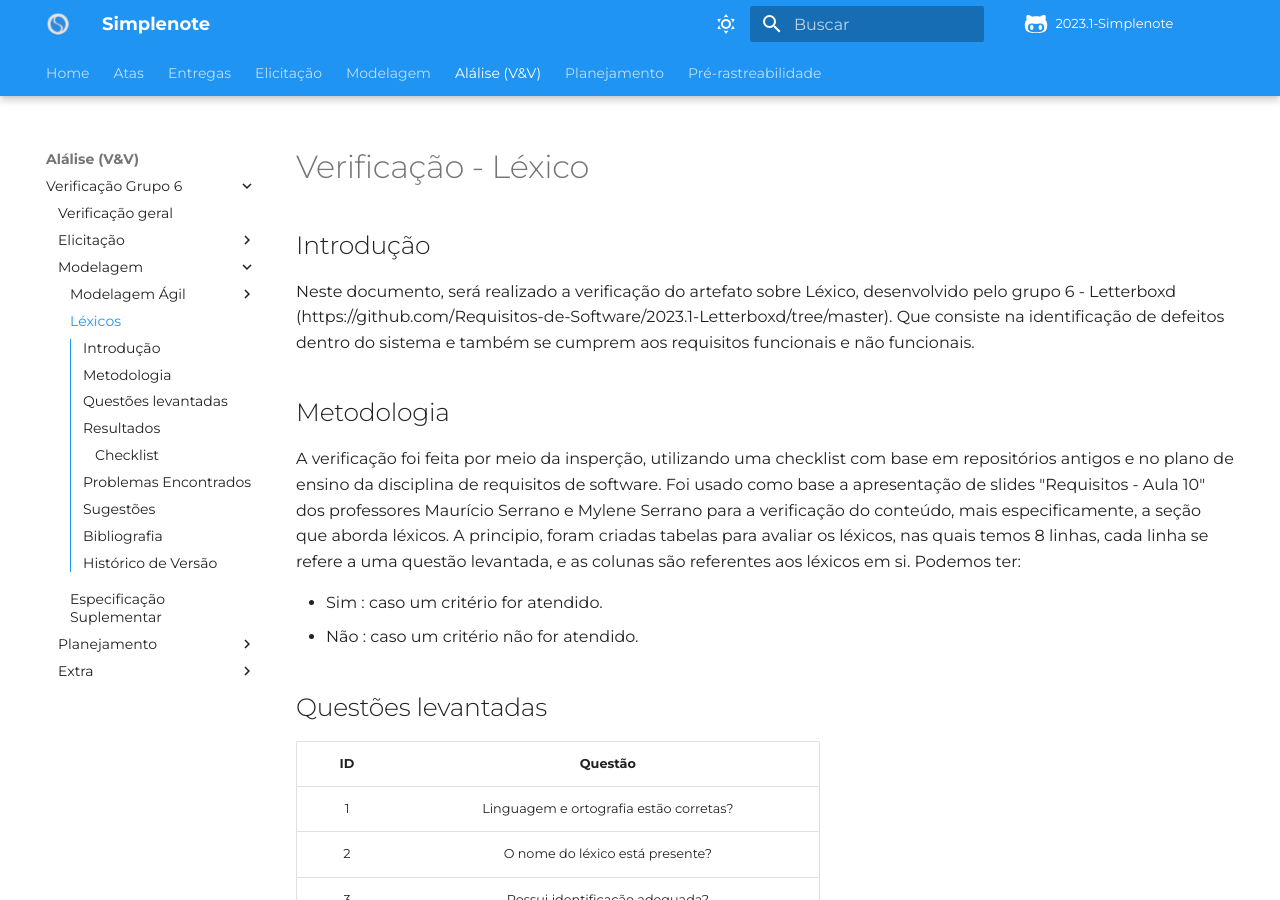
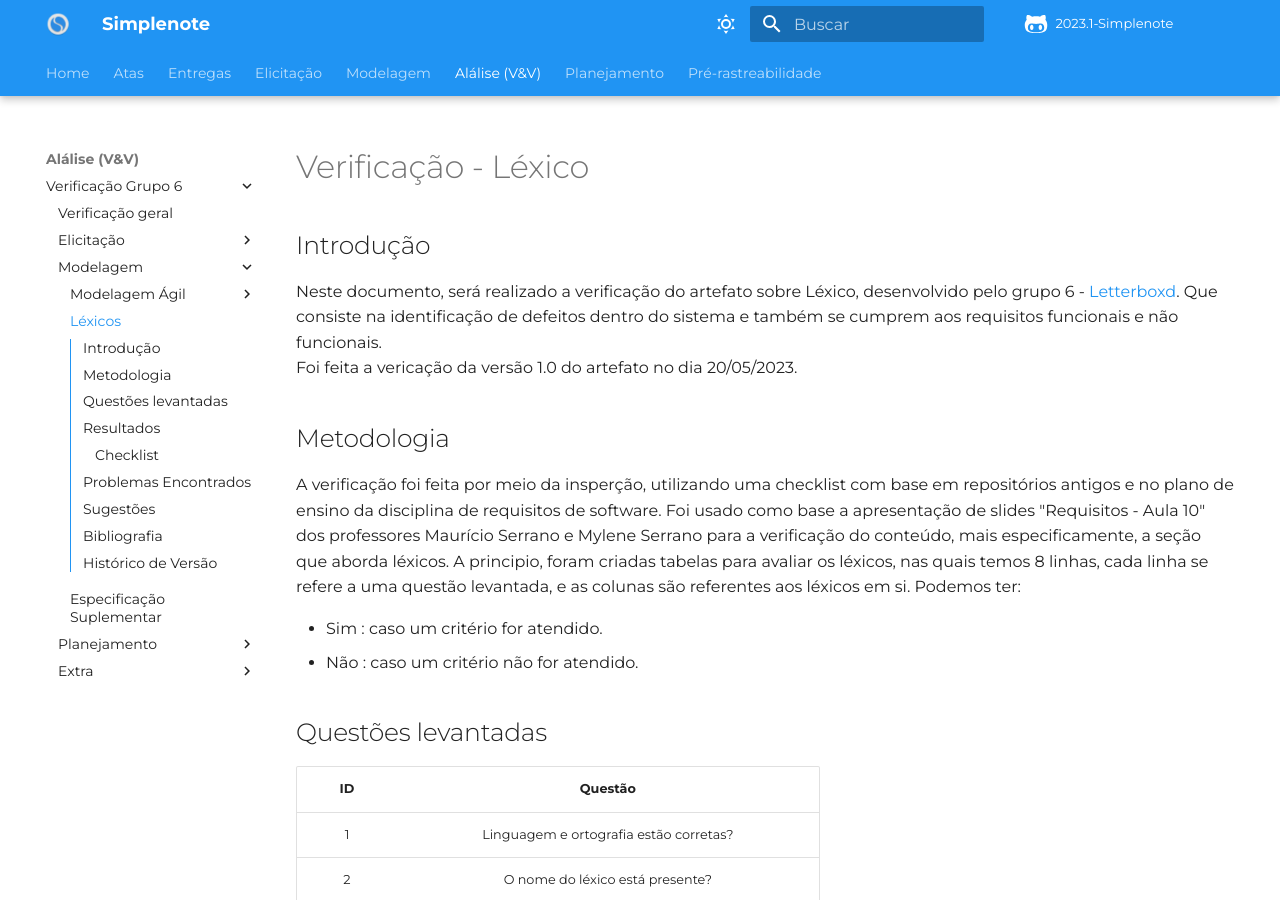
Before and after one commit to Requisitos-de-Software/2023.1-Simplenote, an MkDocs documentation site: the page built from docs/analise-grupo6/modelagem/lexicos.md, in a window 1280 px wide and 900 px high. Built offline with MkDocs 1.6.1 and Material for MkDocs 9.7.7, drawn with Linux system fonts in a browser that asks for light colours; some web fonts are replaced; comment, search, counter and statistics services are not loaded.

Commit message:
revisão ok

```diff
--- a/docs/analise-grupo6/modelagem/lexicos.md
+++ b/docs/analise-grupo6/modelagem/lexicos.md
@@ -2,8 +2,9 @@
 
 ## Introdução
 
-Neste documento, será realizado a verificação do artefato sobre Léxico, desenvolvido pelo grupo 6 - Letterboxd (https://github.com/Requisitos-de-Software/2023.1-Letterboxd/tree/master).
+Neste documento, será realizado a verificação do artefato sobre Léxico, desenvolvido pelo grupo 6 - [Letterboxd](https://github.com/Requisitos-de-Software/2023.1-Letterboxd/tree/master).
 Que consiste na identificação de defeitos dentro do sistema e também se cumprem aos requisitos funcionais e não funcionais.
+<br> Foi feita a vericação da versão 1.0 do artefato no dia 20/05/2023.
 
 ## Metodologia
 A verificação foi feita por meio da insperção, utilizando uma checklist com base em repositórios antigos e no plano de ensino da disciplina de requisitos de software. Foi usado como base a apresentação de slides "Requisitos - Aula 10" dos professores Maurício Serrano e Mylene Serrano para a verificação do conteúdo, mais especificamente, a seção que aborda léxicos. A principio, foram criadas tabelas para avaliar os léxicos, nas quais temos 8 linhas, cada linha se refere a uma questão levantada, e as colunas
```
